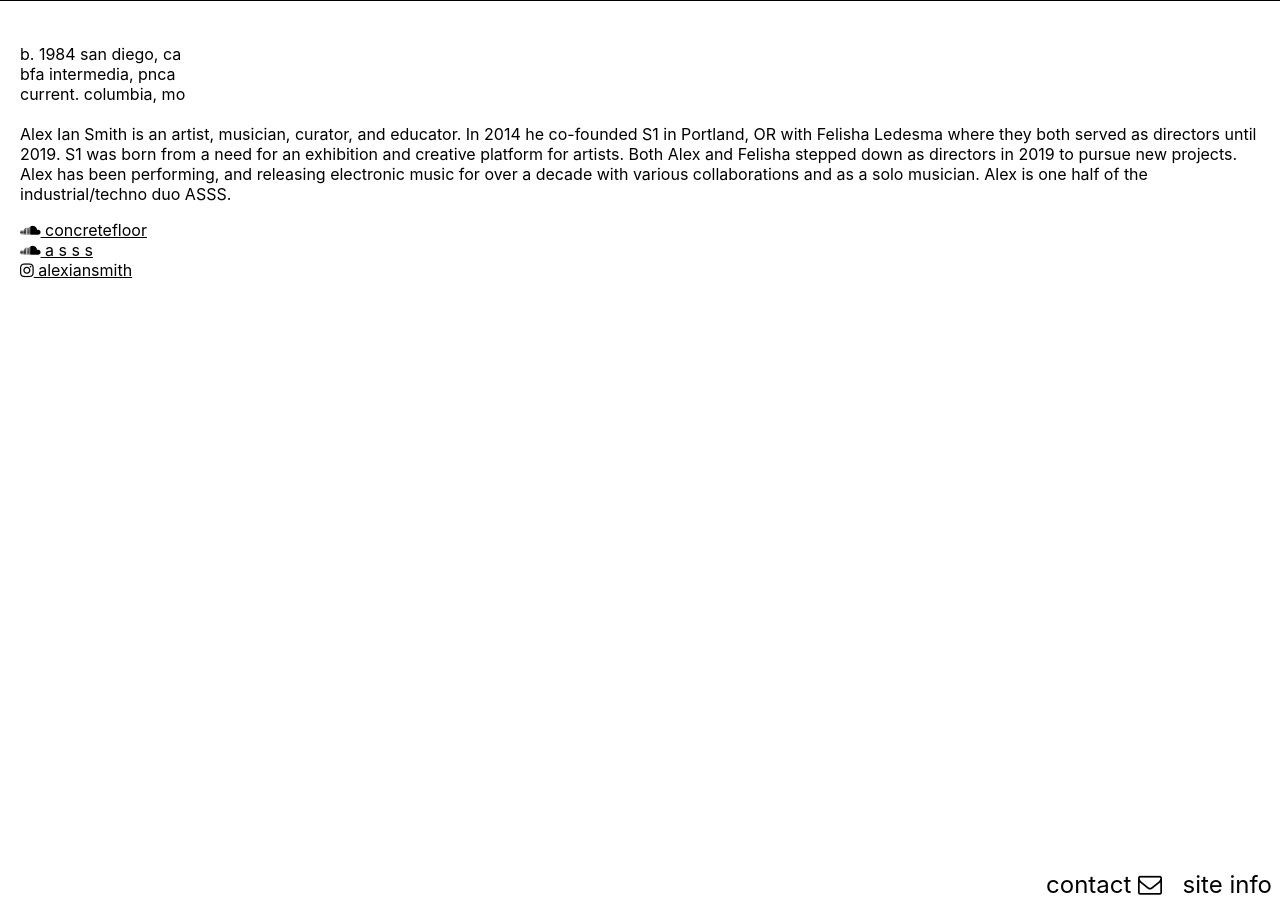
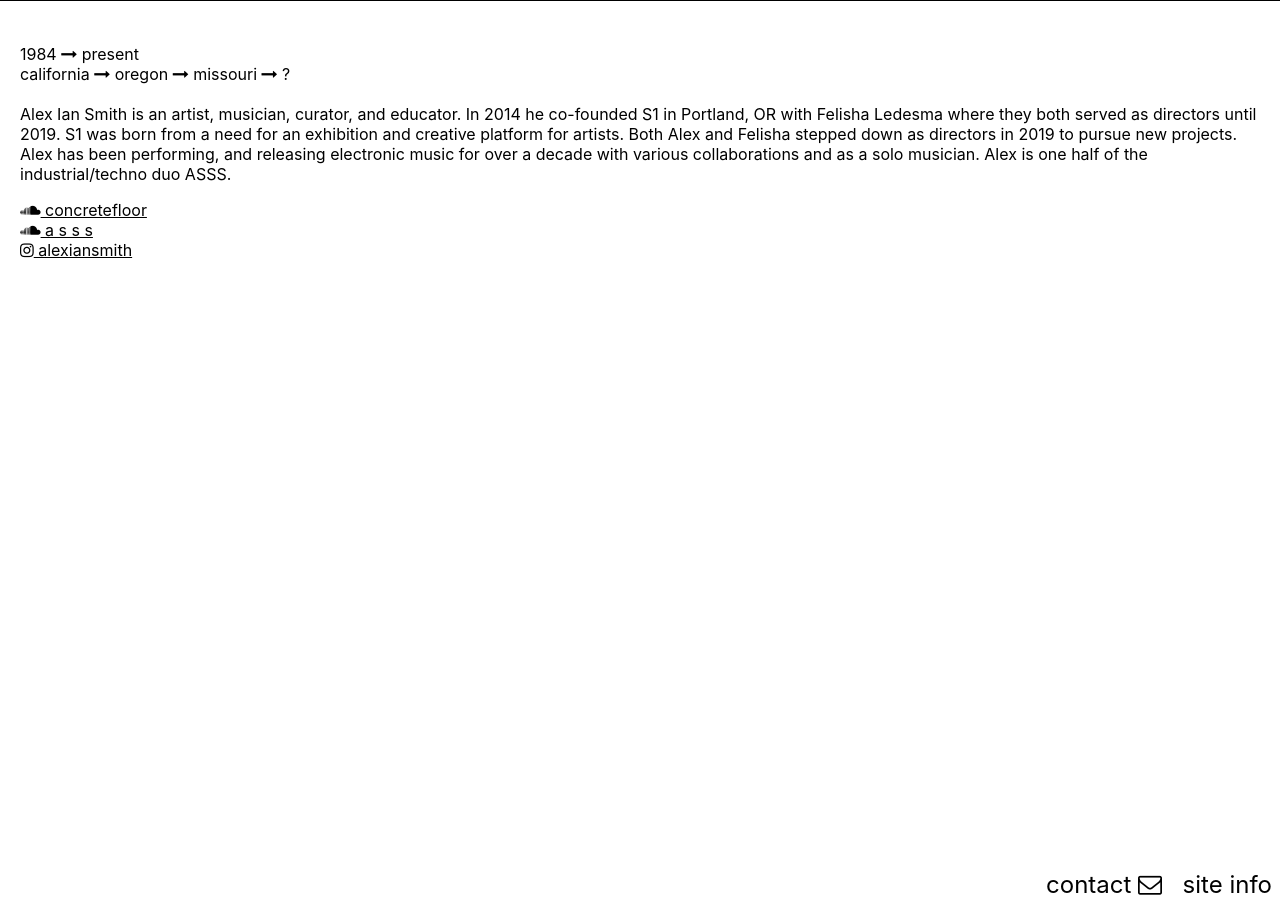
Before and after one commit to taxihelms0/alexiansmith.com, a Jekyll site: the page built from info.md, in a window 1280 px wide. Built offline with Jekyll 4.4.1, drawn with Linux system fonts in a browser that asks for light colours.

Commit message:
reformat and add arrows

```diff
--- a/info.md
+++ b/info.md
@@ -2,9 +2,8 @@
 title: info
 layout: info
 ---
-b. 1984 san diego, ca<br>
-bfa intermedia, pnca<br>
-current. columbia, mo
+1984 <i class="fa fa-long-arrow-right" aria-hidden="true" aria-label="to"></i> present<br>
+california <i class="fa fa-long-arrow-right" aria-hidden="true" aria-label="to"></i> oregon <i class="fa fa-long-arrow-right" aria-hidden="true" aria-label="to"></i> missouri <i class="fa fa-long-arrow-right" aria-hidden="true" aria-label="to"></i> ?
 
 Alex Ian Smith is an artist, musician, curator, and educator. In 2014 he co-founded S1 in Portland, OR with Felisha Ledesma where they both served as directors until 2019. S1 was born from a need for an exhibition and creative platform for artists. Both Alex and Felisha stepped down as directors in 2019 to pursue new projects. Alex has been performing, and releasing electronic music for over a decade with various collaborations and as a solo musician. Alex is one half of the industrial/techno duo ASSS.
 
```
